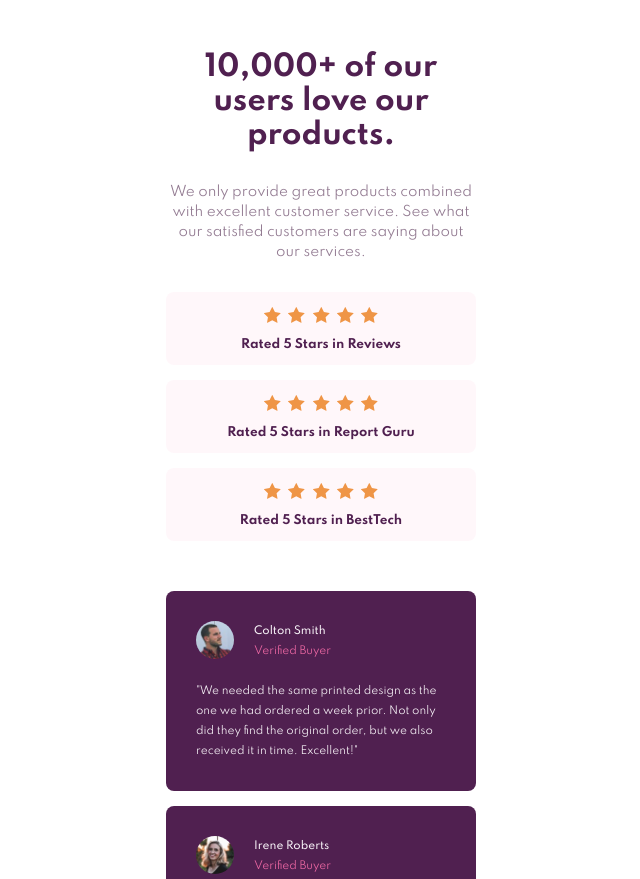
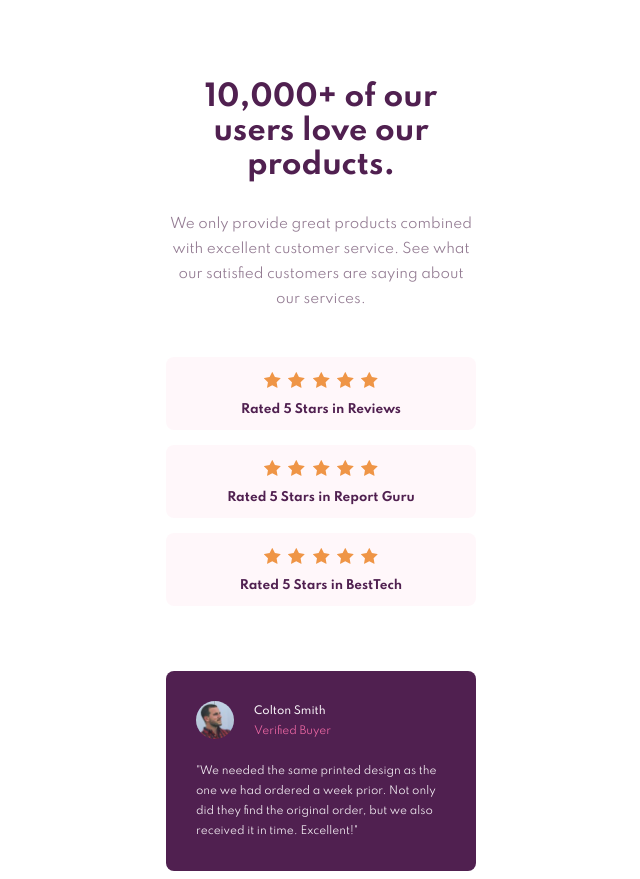
Before and after one commit to ralphsulit/social-proof-section, a plain HTML site: page index.html in a window 1280 px wide. Shown: the top 879 px of the page, without its empty margins (319-959 px from the left). Drawn offline with Linux system fonts and the light colour scheme.

Commit message:
change the display flex to the container, width of the container, and added top margin for the header

```diff
--- a/index.html
+++ b/index.html
@@ -1,8 +1,8 @@
 <!DOCTYPE html>
 <html lang="en">
   <head>
-    <meta charset="UTF-8" />
-    <meta name="viewport" content="width=device-width, initial-scale=1.0" />
+    <meta charset="UTF-8">
+    <meta name="viewport" content="width=device-width, initial-scale=1.0">
     <link rel="icon" type="image/png" sizes="32x32" href="./images/favicon-32x32.png"/>
     <!-- Google Fonts -->
     <link rel="preconnect" href="https://fonts.gstatic.com">
@@ -12,7 +12,6 @@
     <title>Frontend Mentor | Social proof section</title>
   </head>
   <body>
-    <section>
     <div class="container">
         <div class="header">
           <span class="header-span">10,000+ of our users love our products.</span>
@@ -95,7 +94,6 @@
             </div>
           </div>
         </div>
-      </div>
-    </section>
+    </div>
   </body>
 </html>
--- a/main.css
+++ b/main.css
@@ -34,10 +34,8 @@ body {
   font-size: 15px;
   font-family: 'Spartan', sans-serif;
   font-weight: 400;
-  display: flex;
-  align-items: center;
-  justify-content: center;
-  text-align: center;
+  height: 100vh;
+  width: 100%;
 }
 
 /* ***************
@@ -45,15 +43,21 @@ Section:
 Social Proof
 *************** */
 .container {
-  max-width: 310px;
-  height: 100vh;
-  margin: 50px auto;
+  display: flex;
+  flex-direction: column;
+  margin: 0 auto;
+  width: 310px;
+  text-align: center;
 }
 
 /* ***************
 Section:
 Header
 *************** */
+.header {
+  margin-top: 80px;
+}
+
 .header-span {
   color:hsl(300, 43%, 22%);
   font-weight: 700;
@@ -63,7 +67,7 @@ Header
 .header p {
   font-size: 0.9em;
   margin: 30px 0;
-  line-height: 20px;
+  line-height: 25px;
   color:hsl(303, 10%, 53%);
 }
 
```
